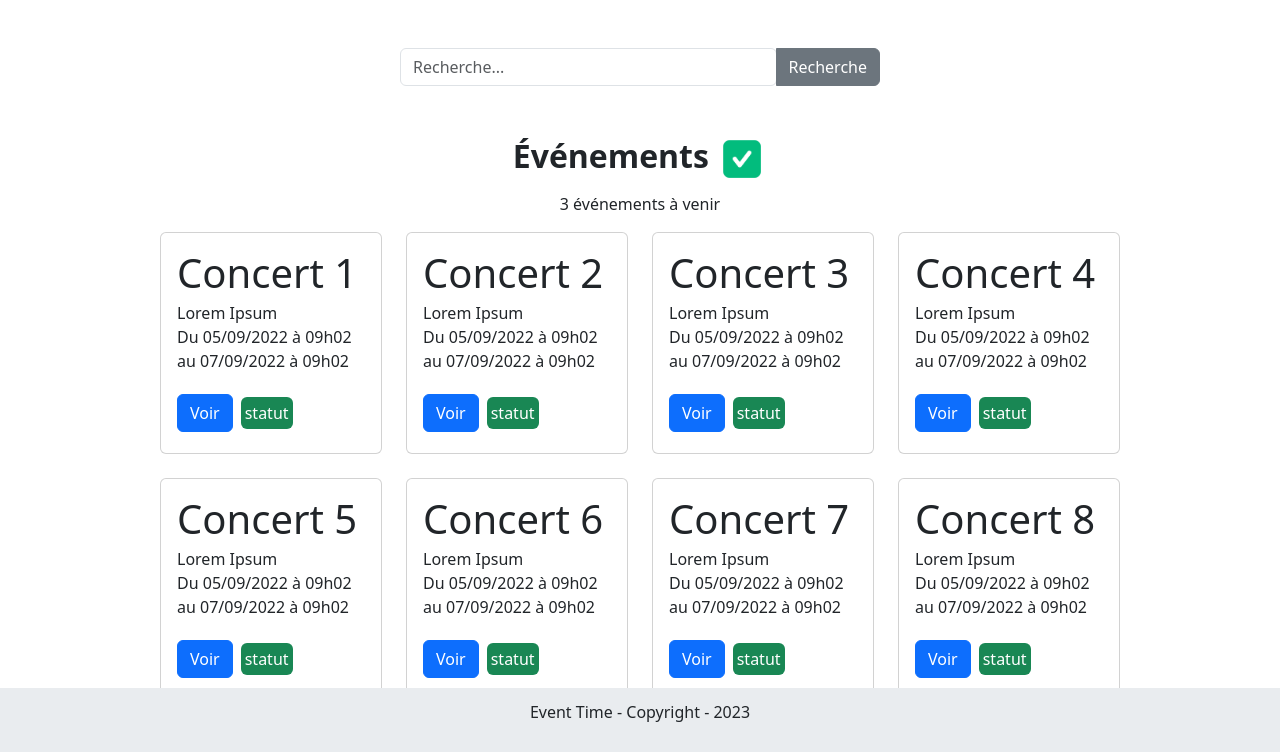
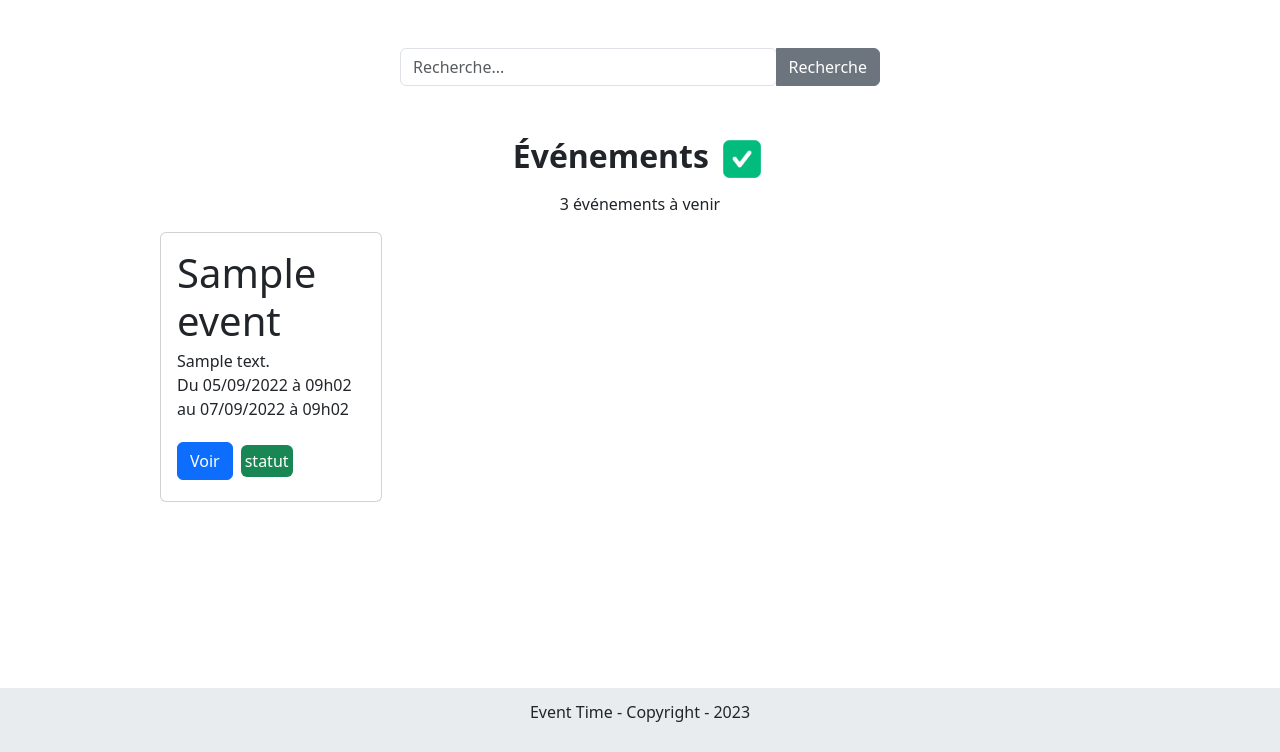
Before and after one commit to Rpayet/Event-Time, a PHP site: template templates/event/index.html.twig in a window 1280 px wide. Shown: the part 48-800 px from the top of the page. Run offline with PHP 8.4, Linux system fonts and the light colour scheme; the template is opened without the code that fills it: most values are stand-ins (such as "Sample title", 1, 10 or a date in 2020); some libraries are stand-ins or nearby versions.

Commit message:
Recupération de la BDD passé à la Vue

```diff
--- a/src/DataFixtures/AppFixtures.php
+++ b/src/DataFixtures/AppFixtures.php
@@ -12,7 +12,7 @@ class AppFixtures extends Fixture
 {
     public function load(ObjectManager $manager): void
     {
-        for ($i = 0; $i < 8; $i++) {
+        for ($i = 1; $i < 9; $i++) {
             $event = new Event();
             $event->setName('Concert '. $i);
             $event->setDescription('Lorem Poue Pouet');
--- a/templates/event/index.html.twig
+++ b/templates/event/index.html.twig
@@ -32,13 +32,13 @@
 
             <div class="row" >
 
-                {% for i in 1..8 %}
+                {% for event in events %}
 
                     <div class="col-md-3 mb-4">
                         <div class="card text-start">
                             <div class="card-body">
-                                <h1 class="card-title">Concert {{i}}</h1>
-                                <p class="card-subtitle">Lorem Ipsum</p>
+                                <h1 class="card-title">{{event.name}}</h1>
+                                <p class="card-subtitle">{{event.description}}</p>
                                 <p class="card-text">Du 05/09/2022 à 09h02 au 07/09/2022 à 09h02</p>
                                 <div class="d-flex flex-row align-items-center">
                                     <a class="d-inline-block btn btn-primary" href="">Voir</a>
```
Also changed, not shown: src/Controller/EventController.php (+10 -4 lines).
